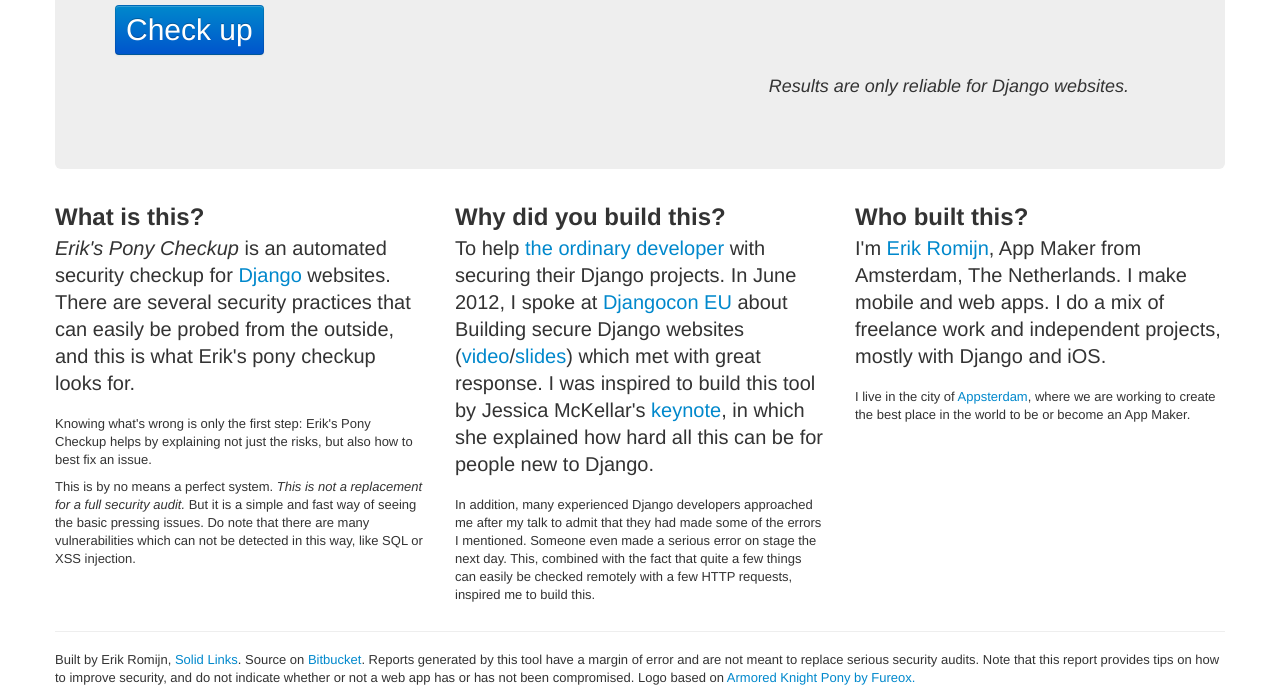
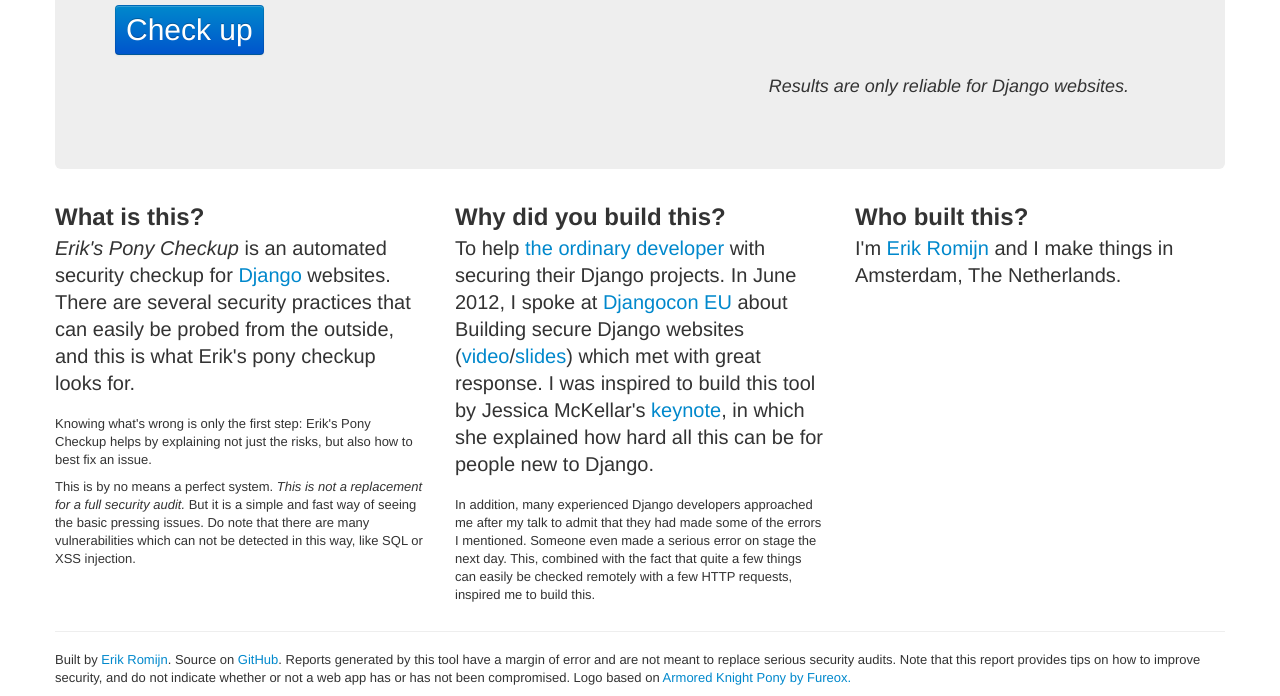
Before and after one commit to NazarMiroshnichenko/ponycheckup, a Django app: page / in a window 1280 px wide. Shown: the part 461-1157 px from the top of the page. Run offline with Django 3.2, Linux system fonts and the light colour scheme; parts of the project's set-up code (start-up, migrations or seed data) failed here and were passed over; some libraries are stand-ins or nearby versions.

Commit message:
Updated some copy.

```diff
--- a/ponycheckup/check/templates/check/enter_url.html
+++ b/ponycheckup/check/templates/check/enter_url.html
@@ -47,11 +47,7 @@
     </div>
     <div class="span4">
         <h2>Who built this?</h2>
-        <p class="lead">I'm <a href="http://twitter.com/erikpub">Erik Romijn</a>, App Maker from Amsterdam, The Netherlands.
-            I make mobile and web apps. I do a mix of freelance work and independent projects, mostly with Django and iOS. </p>
-        <p>I live in the city of <a href="http://appsterdam.rs/">Appsterdam</a>, where we are
-            working to create the best place in the world to be or become an App Maker.</p>
-
+        <p class="lead">I'm <a href="http://twitter.com/erikpub">Erik Romijn</a> and I make things in Amsterdam, The Netherlands.</p>
     </div>
 </div>
 
--- a/ponycheckup/templates/base.html
+++ b/ponycheckup/templates/base.html
@@ -48,7 +48,7 @@
     <hr>
 
     <footer>
-        <p>Built by Erik Romijn, <a href="http://solidlinks.nl">Solid Links</a>. Source on <a href="https://bitbucket.org/erikr/ponycheckup/src">Bitbucket</a>.
+        <p>Built by <a href="http://twitter.com/erikpub/">Erik Romijn</a>. Source on <a href="https:/github.com/erikr/ponycheckup">GitHub</a>.
             Reports generated by this tool have a margin of error and are not meant to replace serious security audits.
             Note that this report provides tips on how to improve
             security, and do not indicate whether or not a web app has or has not been compromised.
```
